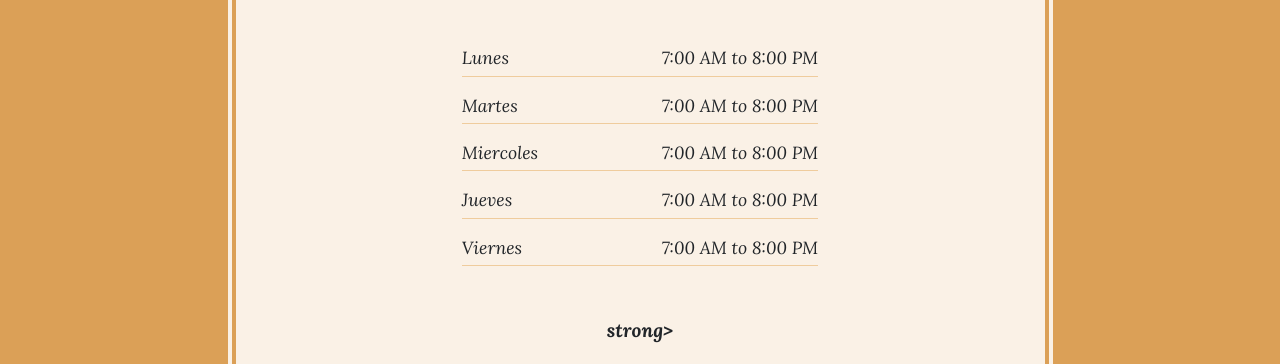
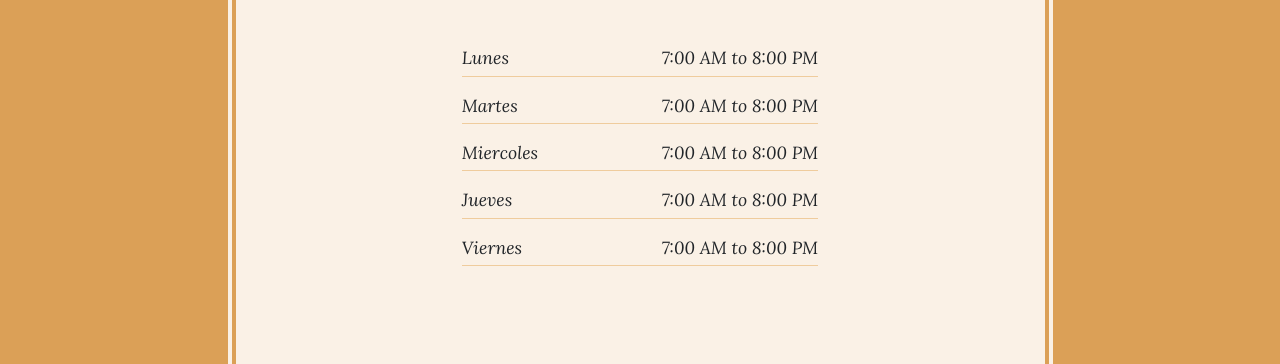
Before and after one commit to EuruS2001/home, a website: page store.html in a window 1280 px wide. Shown: the part 588-952 px from the top of the page. Drawn offline with Linux system fonts and the light colour scheme.

Commit message:
Update store.html

```diff
--- a/store.html
+++ b/store.html
@@ -92,7 +92,7 @@
               </ul>
               <p class="address mb-5">
                 <em>
-                  <strong>strong>
+
                   <br>
 
                 </em>
```
